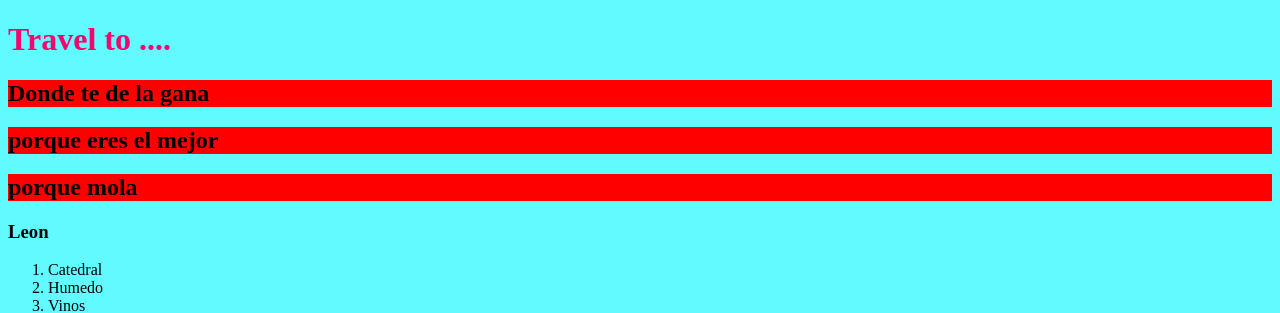
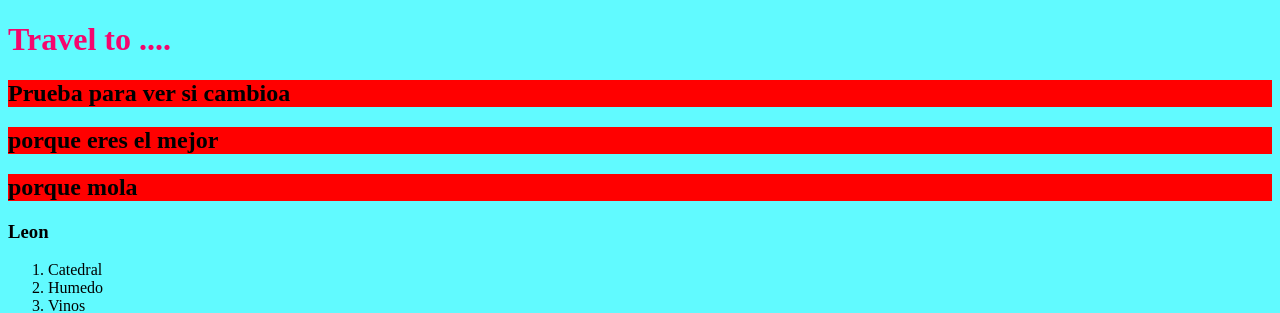
Before and after one commit to magarciaperez/magarciaperez.github.io, a plain HTML site: page index.html in a window 1280 px wide. Shown: the top 313 px of the page. Drawn offline with Linux system fonts and the light colour scheme.

Commit message:
Update index.html

```diff
--- a/index.html
+++ b/index.html
@@ -22,7 +22,7 @@
 </head>
 <body>
     <h1>Travel to ....</h1>
-    <h2 id="pelota"> Donde te de la gana</h2>
+    <h2 id="pelota"> Prueba para ver si cambioa</h2>
     <h2 id="pelota"> porque eres el mejor</h2>
     <h2 id="pelota"> porque mola</h2>
 
```
